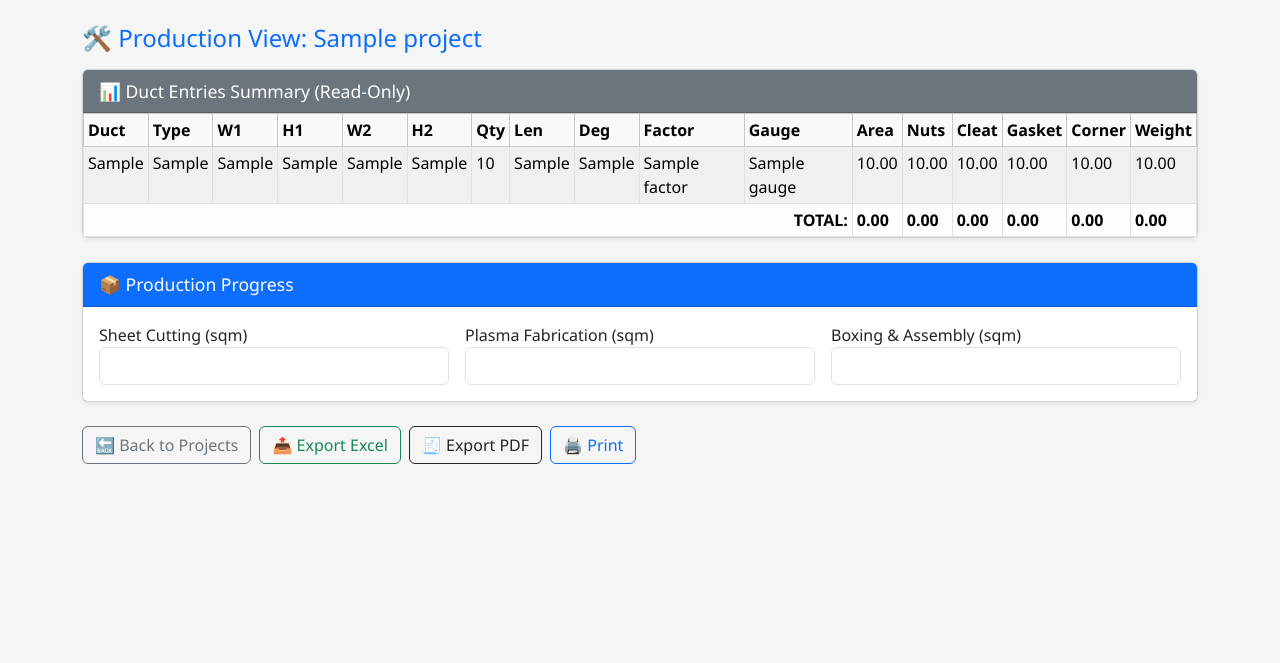
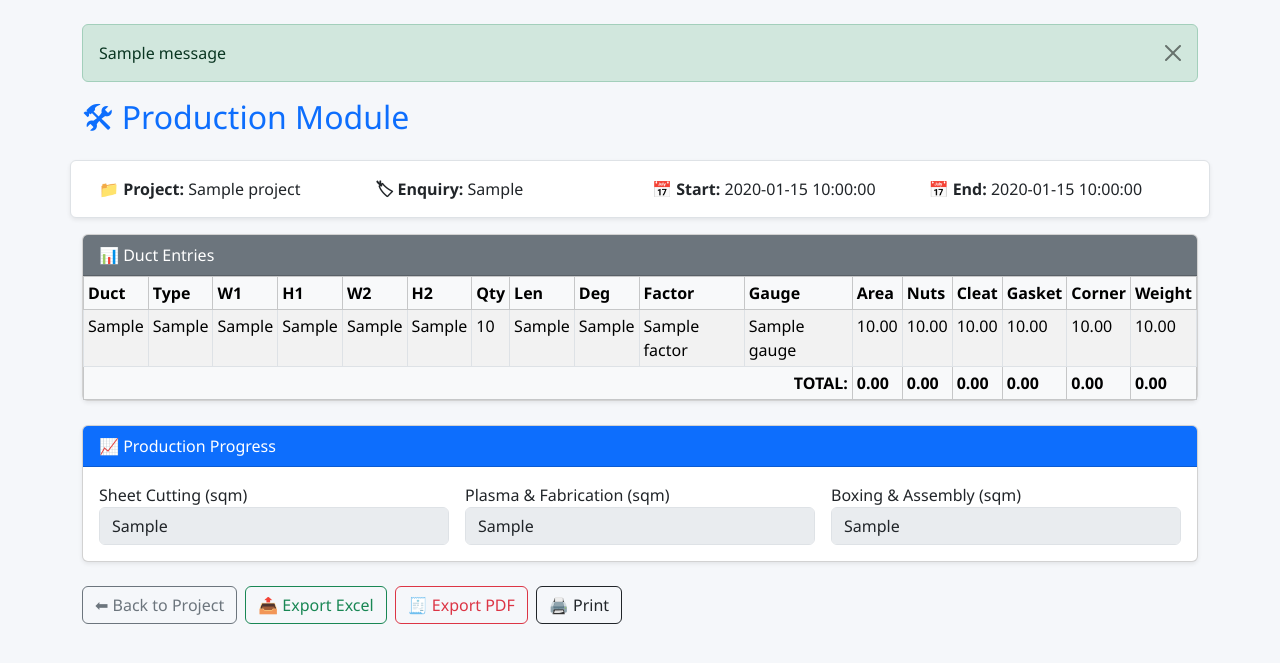
Before and after one commit to kumartech-maker/Vanesengineering, a Flask app: template templates/production.html in a window 1280 px wide. Shown: the top 663 px of the page. Run offline with Flask 3, Linux system fonts and the light colour scheme; data comes from the database, SQL or seed files in the repository; the template is opened without the code that fills it: most values are stand-ins (such as "Sample title", 1, 10 or a date in 2020); one stand-in notice (Sample message) is shown.

Commit message:
Update production.html

```diff
--- a/templates/production.html
+++ b/templates/production.html
@@ -5,28 +5,49 @@
   <title>Production Module</title>
   <link href="https://cdn.jsdelivr.net/npm/bootstrap@5.3.2/dist/css/bootstrap.min.css" rel="stylesheet">
   <style>
-    body { font-family: 'Segoe UI', sans-serif; background-color: #f5f5f5; }
-    .readonly-table td { background-color: #fdfdfd; }
-    .table thead th.sticky-top { position: sticky; top: 0; background: #f8f9fa; z-index: 2; }
-    .summary-row { font-weight: bold; background-color: #e9ecef; }
-    .card-header { font-weight: 500; font-size: 1.1rem; }
-    .section-title { font-size: 1.5rem; color: #0d6efd; margin-bottom: 1rem; }
+    body { font-family: 'Segoe UI', sans-serif; background: #f5f7fa; }
+    .table-responsive { max-height: 550px; overflow-y: auto; }
+    .sticky-top { position: sticky; top: 0; background-color: #fff; z-index: 10; }
+    .readonly-input { background-color: #e9ecef; }
   </style>
 </head>
 <body>
 <div class="container py-4">
-  <h2 class="section-title">🛠️ Production View: {{ project.project_name }}</h2>
 
-  <!-- Duct Entries Summary Table -->
+  {% with messages = get_flashed_messages(with_categories=true) %}
+    {% if messages %}
+      <div class="alert-container mb-3">
+        {% for category, message in messages %}
+          <div class="alert alert-{{ category }} alert-dismissible fade show" role="alert">
+            {{ message }}
+            <button type="button" class="btn-close" data-bs-dismiss="alert"></button>
+          </div>
+        {% endfor %}
+      </div>
+    {% endif %}
+  {% endwith %}
+
+  <h2 class="mb-4 text-primary">🛠 Production Module</h2>
+
+  <!-- Project Info -->
+  <div class="row bg-white p-3 rounded shadow-sm border mb-3">
+    <div class="col-md-3"><strong>📁 Project:</strong> {{ project.project_name }}</div>
+    <div class="col-md-3"><strong>🏷 Enquiry:</strong> {{ project.enquiry_no }}</div>
+    <div class="col-md-3"><strong>📅 Start:</strong> {{ project.start_date }}</div>
+    <div class="col-md-3"><strong>📅 End:</strong> {{ project.end_date }}</div>
+  </div>
+
+  <!-- Duct Entries Table -->
   <div class="card shadow-sm mb-4">
-    <div class="card-header bg-secondary text-white">📊 Duct Entries Summary (Read-Only)</div>
-    <div class="card-body table-responsive p-0" style="max-height: 550px; overflow-y: auto;">
-      <table class="table table-sm table-bordered table-striped readonly-table m-0">
+    <div class="card-header bg-secondary text-white">📊 Duct Entries</div>
+    <div class="card-body p-0 table-responsive">
+      <table class="table table-sm table-bordered table-striped m-0">
         <thead class="table-light sticky-top">
           <tr>
             <th>Duct</th><th>Type</th><th>W1</th><th>H1</th><th>W2</th><th>H2</th>
             <th>Qty</th><th>Len</th><th>Deg</th><th>Factor</th>
-            <th>Gauge</th><th>Area</th><th>Nuts</th><th>Cleat</th><th>Gasket</th><th>Corner</th><th>Weight</th>
+            <th>Gauge</th><th>Area</th><th>Nuts</th><th>Cleat</th>
+            <th>Gasket</th><th>Corner</th><th>Weight</th>
           </tr>
         </thead>
         <tbody>
@@ -64,7 +85,7 @@
           {% set total_weight = total_weight + (entry.weight|float) %}
           {% endfor %}
         </tbody>
-        <tfoot class="summary-row">
+        <tfoot class="table-light fw-bold">
           <tr>
             <td colspan="11" class="text-end">TOTAL:</td>
             <td>{{ "%.2f"|format(total_area) }}</td>
@@ -78,36 +99,38 @@
       </table>
     </div>
   </div>
-<!-- Production Progress Section -->
+
+  <!-- Progress Info -->
   <div class="card shadow-sm mb-4">
-    <div class="card-header bg-primary text-white">📦 Production Progress</div>
-    <div class="card-body row g-3">
+    <div class="card-header bg-primary text-white">📈 Production Progress</div>
+    <div class="card-body">
+      <div class="row g-3">
         <div class="col-md-4">
           <label>Sheet Cutting (sqm)</label>
-        <input type="number" step="0.01" class="form-control readonly-input" value="{{ progress.sheet_cutting_sqm }}" readonly>
+          <input class="form-control readonly-input" readonly value="{{ progress.sheet_cutting_sqm }}">
         </div>
         <div class="col-md-4">
-        <label>Plasma Fabrication (sqm)</label>
-        <input type="number" step="0.01" class="form-control readonly-input" value="{{ progress.plasma_fabrication_sqm }}" readonly>
+          <label>Plasma & Fabrication (sqm)</label>
+          <input class="form-control readonly-input" readonly value="{{ progress.plasma_fabrication_sqm }}">
         </div>
         <div class="col-md-4">
           <label>Boxing & Assembly (sqm)</label>
-        <input type="number" step="0.01" class="form-control readonly-input" value="{{ progress.boxing_assembly_sqm }}" readonly>
+          <input class="form-control readonly-input" readonly value="{{ progress.boxing_assembly_sqm }}">
+        </div>
       </div>
     </div>
   </div>
 
-  <!-- Footer Actions -->
-  <div class="d-flex flex-wrap gap-2 mb-5">
-    <a href="{{ url_for('projects') }}" class="btn btn-outline-secondary">🔙 Back to Projects</a>
+  <!-- Action Buttons -->
+  <div class="d-flex flex-wrap gap-2">
+    <a href="/project/{{ project.id }}" class="btn btn-outline-secondary">⬅ Back to Project</a>
     <a href="/export_excel/{{ project.id }}" class="btn btn-outline-success">📤 Export Excel</a>
-    <a href="/export_pdf/{{ project.id }}" class="btn btn-outline-dark">🧾 Export PDF</a>
-    <button onclick="window.print()" class="btn btn-outline-primary">🖨️ Print</button>
+    <a href="/export_pdf/{{ project.id }}" class="btn btn-outline-danger">🧾 Export PDF</a>
+    <button onclick="window.print()" class="btn btn-outline-dark">🖨️ Print</button>
   </div>
 
-</div> <!-- End container -->
+</div>
 
-<!-- Bootstrap JS -->
 <script src="https://cdn.jsdelivr.net/npm/bootstrap@5.3.2/dist/js/bootstrap.bundle.min.js"></script>
 </body>
 </html>
```
Lines whose indentation alone changed are shown as unchanged.
